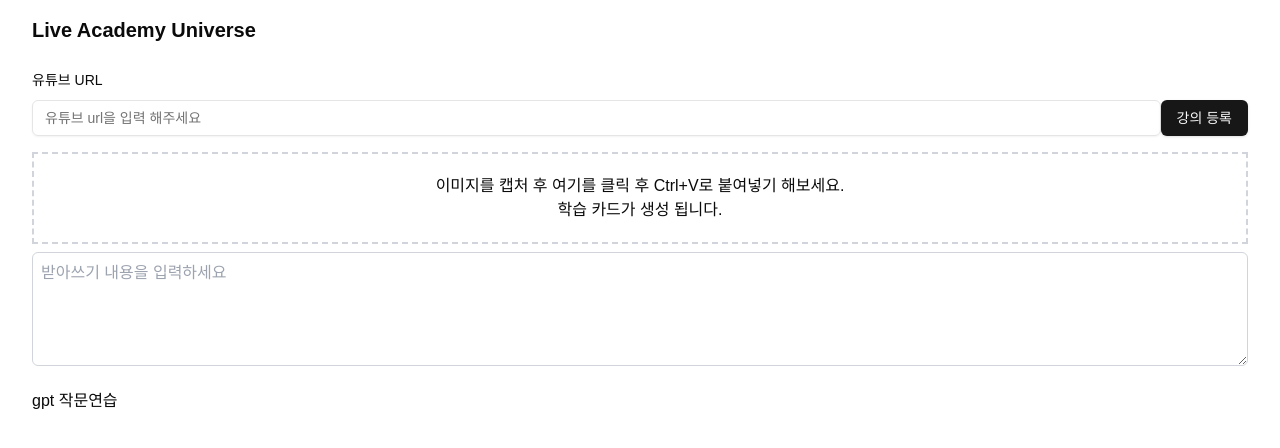
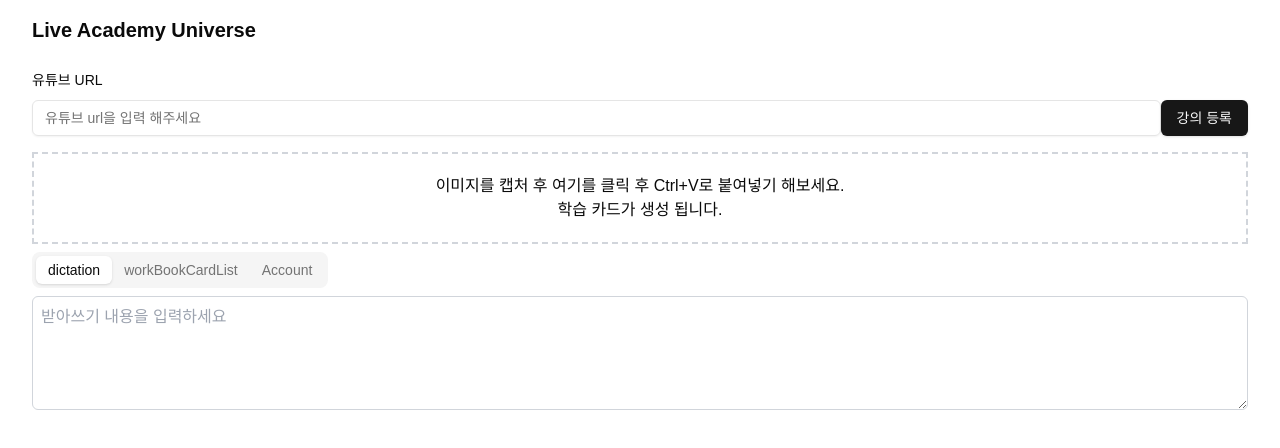
Before and after one commit to nathaneast/live_academy_universe, a Next.js app: page /workbook in a window 1280 px wide. Shown: the top 448 px of the page. Built offline with nearby package versions, Linux system fonts and the light colour scheme.

Commit message:
fix: change tab ui

```diff
--- a/package.json
+++ b/package.json
@@ -13,6 +13,7 @@
     "@radix-ui/react-icons": "^1.3.0",
     "@radix-ui/react-label": "^2.1.0",
     "@radix-ui/react-slot": "^1.1.0",
+    "@radix-ui/react-tabs": "^1.1.1",
     "class-variance-authority": "^0.7.0",
     "clsx": "^2.1.1",
     "lucide-react": "^0.446.0",
--- a/src/app/page.tsx
+++ b/src/app/page.tsx
@@ -21,6 +21,7 @@
           <Button>워크북 생성</Button>
         </Link>
       </section>
+
       {/* TODO: 임시로 목록 렌더링함. 추후 컴포넌트 분리필요 */}
       {/* TODO: 썸네일, 제목만 렌더링 하도록 변경 */}
       {/* 이미 있는 영상인 경우엔 막아놓기 */}
--- a/src/app/workbook/page.tsx
+++ b/src/app/workbook/page.tsx
@@ -1,3 +1,5 @@
+import { Tabs, TabsContent, TabsList, TabsTrigger } from "@/components/ui/tabs";
+
 import FormProviderWrapper from "./_store/FormProviderWrapper";
 import Video from "./_formComponents/Video";
 import DictationForm from "./_formComponents/DictationForm";
@@ -27,9 +29,27 @@
     <FormProviderWrapper defaultValues={{}}>
       <div className="flex flex-col gap-2">
         <Video />
-        <DictationForm />
-        <WorkBookCardList />
-        <div>gpt 작문연습</div>
+
+        <Tabs defaultValue="dictation">
+          <TabsList>
+            <TabsTrigger value="dictation">dictation</TabsTrigger>
+            <TabsTrigger value="workBookCardList">workBookCardList</TabsTrigger>
+            <TabsTrigger value="account">Account</TabsTrigger>
+          </TabsList>
+
+          <TabsContent value="dictation">
+            {/* 받아쓰기, 예문 작문, 피드백 */}
+            <DictationForm />
+          </TabsContent>
+          <TabsContent value="workBookCardList">
+            {/* Past 컴포넌트 분리, 삽입 */}
+            <WorkBookCardList />
+          </TabsContent>
+          <TabsContent value="account">
+            {/* 작문연습 */}
+            account
+          </TabsContent>
+        </Tabs>
       </div>
     </FormProviderWrapper>
   );
--- /dev/null
+++ b/src/components/ui/tabs.tsx
@@ -0,0 +1,55 @@
+"use client"
+
+import * as React from "react"
+import * as TabsPrimitive from "@radix-ui/react-tabs"
+
+import { cn } from "@/lib/utils"
+
+const Tabs = TabsPrimitive.Root
+
+const TabsList = React.forwardRef<
+  React.ElementRef<typeof TabsPrimitive.List>,
+  React.ComponentPropsWithoutRef<typeof TabsPrimitive.List>
+>(({ className, ...props }, ref) => (
+  <TabsPrimitive.List
+    ref={ref}
+    className={cn(
+      "inline-flex h-9 items-center justify-center rounded-lg bg-muted p-1 text-muted-foreground",
+      className
+    )}
+    {...props}
+  />
+))
+TabsList.displayName = TabsPrimitive.List.displayName
+
+const TabsTrigger = React.forwardRef<
+  React.ElementRef<typeof TabsPrimitive.Trigger>,
+  React.ComponentPropsWithoutRef<typeof TabsPrimitive.Trigger>
+>(({ className, ...props }, ref) => (
+  <TabsPrimitive.Trigger
+    ref={ref}
+    className={cn(
+      "inline-flex items-center justify-center whitespace-nowrap rounded-md px-3 py-1 text-sm font-medium ring-offset-background transition-all focus-visible:outline-none focus-visible:ring-2 focus-visible:ring-ring focus-visible:ring-offset-2 disabled:pointer-events-none disabled:opacity-50 data-[state=active]:bg-background data-[state=active]:text-foreground data-[state=active]:shadow",
+      className
+    )}
+    {...props}
+  />
+))
+TabsTrigger.displayName = TabsPrimitive.Trigger.displayName
+
+const TabsContent = React.forwardRef<
+  React.ElementRef<typeof TabsPrimitive.Content>,
+  React.ComponentPropsWithoutRef<typeof TabsPrimitive.Content>
+>(({ className, ...props }, ref) => (
+  <TabsPrimitive.Content
+    ref={ref}
+    className={cn(
+      "mt-2 ring-offset-background focus-visible:outline-none focus-visible:ring-2 focus-visible:ring-ring focus-visible:ring-offset-2",
+      className
+    )}
+    {...props}
+  />
+))
+TabsContent.displayName = TabsPrimitive.Content.displayName
+
+export { Tabs, TabsList, TabsTrigger, TabsContent }
```
Also changed, not shown: 1 other file (tests, documents, lock files or other folders).
